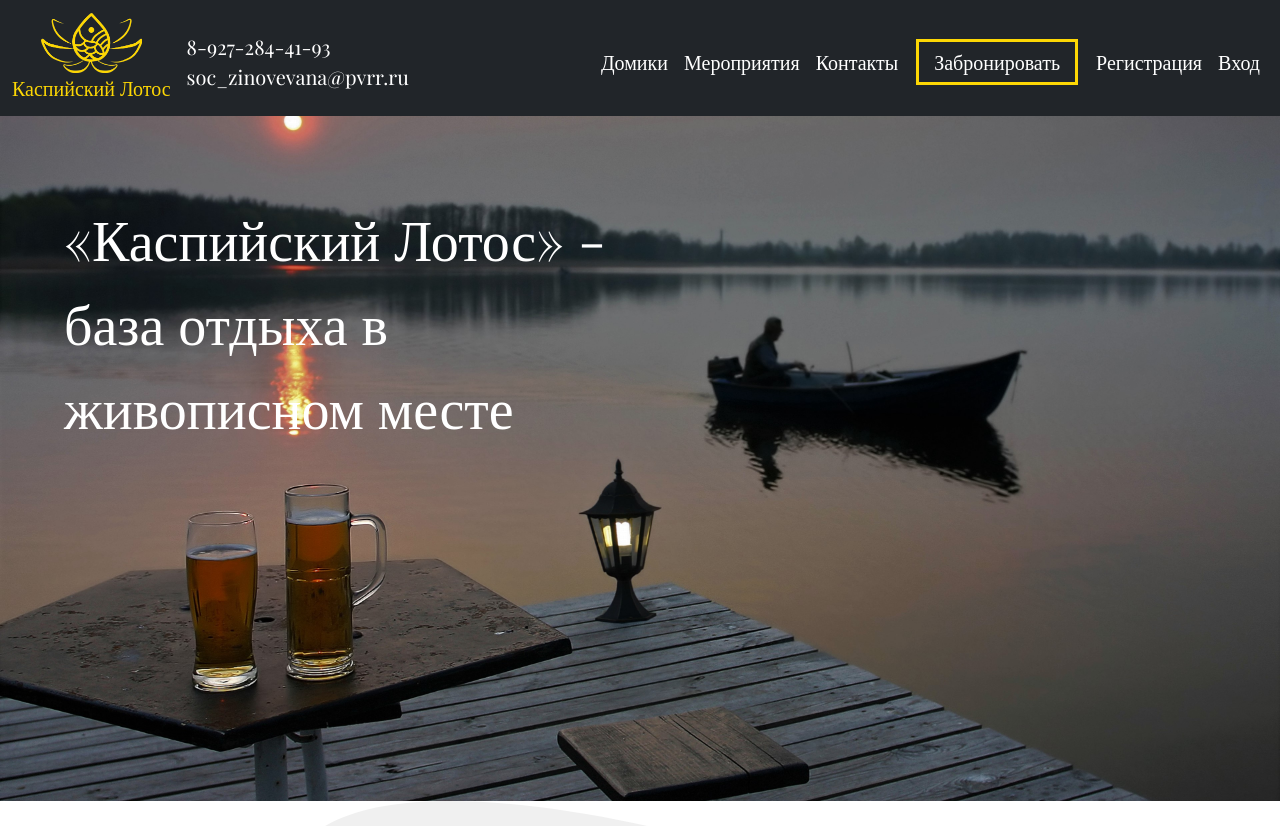
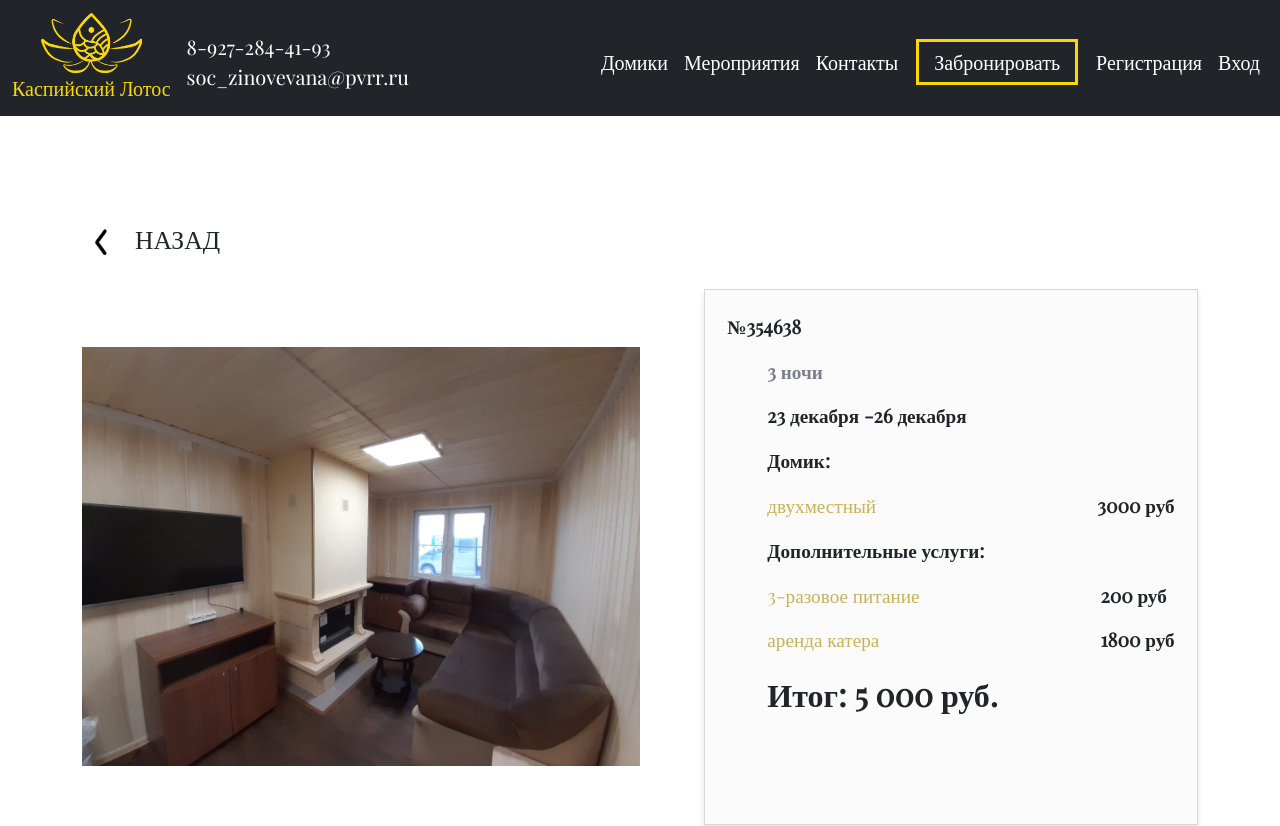
Before and after one commit to kidmustrun/volga-iron-hack2021, a Vue app: page /pay_house in a window 1280 px wide. Before the commit this address led to /. Shown: the top 826 px of the page. Built offline with nearby package versions, Linux system fonts and the light colour scheme.

Commit message:
add final page of pay houses

```diff
--- /dev/null
+++ b/src/components/Pay.vue
@@ -0,0 +1,121 @@
+<template>
+    <div class="container">
+        <div class="block_back d-flex">
+        <img src="@/assets/back.png" alt="">
+        <router-link class="btn align-right mt-3 " to="/view_house">НАЗАД</router-link>
+        </div>
+        <div class="view">
+              <img src="@/assets/room1.jpeg" alt="">
+              <div class="desc">
+                   <p class="number">№354638</p>
+                   <div class="content">
+                       <p class="time">3 ночи</p>
+                       <p class="period">23 декабря -26 декабря</p>
+                       <p class="house">Домик:</p>
+                       <div class="choice">
+                            <p class="type_house">двухместный</p>
+                            <p class="type_price">3000 руб</p>
+                       </div>
+                       <p class="house">Дополнительные услуги:</p>
+                       <div class="choice">
+                            <div class="choice_services">
+                                <p class="type_house">3-разовое питание</p>
+                                <p class="type_house">аренда катера</p>
+                            </div>
+                            <div>
+                                <p class="type_price">200 руб</p>
+                                <p class="type_price">1800 руб</p>
+                            </div>
+                       </div>
+                       <p class="outcome">Итог: 5 000 руб.</p>
+                   </div>
+              </div>
+        </div>
+        <div class="d-flex justify-content-end">
+        <router-link class="btn_border align-right mt-3" to="/booking">
+          Оплатить
+        </router-link>
+      </div>
+    </div>
+</template>
+<style scoped>
+.block_back img {
+  margin-top: 3vh;
+  max-width: 50%;
+  height: auto;
+  max-height: 70%;
+  display: block;
+}
+.block_back{
+    margin-top: 10vh;
+    align-items: center;
+    width: 10vh;
+    justify-content: flex-start;
+}
+.btn{
+    margin: auto auto;
+    font-size:1.6rem;
+}
+.view{
+
+    width: 100%;
+    align-items: center;
+    margin-top: 3vh;
+    margin-bottom: 1vh;
+    padding-bottom: 3vh;
+    display: flex;
+    column-gap: 8vh;
+}
+.view img {
+  width: 50%;
+  height: auto;
+
+}
+.desc{
+    padding: 2%;
+    border: rgba(50, 69, 76, 0.19) 1px solid;
+    height:67vh;
+    width: 100%;
+    box-shadow: 0px 4px 6px 0px rgba(0, 0, 0, 0.1);
+    background-color: #FBFBFB;
+}
+.number, .period, .house, .type_price{
+    font-size: 1.2rem;
+    font-weight: bold;
+}
+.time{
+    font-size: 1.2rem;
+    font-weight: bold;
+    color: #7E7D8C;
+}
+.type_house{
+    font-size: 1.2rem;
+    color: #C9B158;
+}
+.choice{
+    display: flex;
+    justify-content: space-between;
+}
+.content{
+    margin-left: 5vh;
+}
+.outcome{
+    font-size: 2rem;
+    font-weight: bold;
+}
+.btn_border{
+    text-align: center;
+    width: 82vh;
+}
+@media (max-width:1090px){
+    .view{
+        flex-direction: column;
+    }
+    .view img {
+        width: 100%;
+}
+.btn_border{
+    padding: 3% 7%;
+}
+}
+</style>
--- a/src/components/SelectHouse.vue
+++ b/src/components/SelectHouse.vue
@@ -50,7 +50,7 @@
         <p class="type">Двухместный домик + трёхразовое питание + аренда катера</p>
         <h3 class="itog"><b>Итог: 5 000 руб.</b></h3>
          <div class="d-flex justify-content-center">
-             <router-link class="btn_border align-right mt-3" to="/booking">
+             <router-link class="btn_border align-right mt-3" to="/pay_house">
                Забронировать
            </router-link>
       </div>
--- a/src/main.js
+++ b/src/main.js
@@ -10,6 +10,7 @@ import Account from "./pages/Account.vue";
 import SignIn from "./pages/SignIn.vue";
 import SignUp from "./pages/SignUp.vue";
 import ViewHouse from './pages/ViewHouse.vue';
+import PayHouse from './pages/PayHouse.vue';
 
 Vue.config.productionTip = false;
 Vue.use(VueRouter);
@@ -23,6 +24,7 @@ const routes = [
   { path: "/events", component: Events },
   { path: '/view_house', component: ViewHouse },
   { path: "/contacts", component: Contacts },
+  { path: "/pay_house", component: PayHouse },
   {
     path: "/booking",
     component: Booking,
--- a/src/pages/Booking.vue
+++ b/src/pages/Booking.vue
@@ -25,7 +25,7 @@
                     <p class="title">Двухместный домик</p>
                     <div class="price">
                       <p class="price_box">от 10 000 руб</p>
-                      <router-link class="btn_border align-right mt-3" to="/booking">
+                      <router-link class="btn_border align-right mt-3" to="/view_house">
                         Выбрать
                       </router-link>
                     </div>
--- /dev/null
+++ b/src/pages/PayHouse.vue
@@ -0,0 +1,19 @@
+
+<template>
+  <div id="app">
+    <Header />
+    <Pay />
+<router-view></router-view>
+
+    <Footer />
+  </div>
+</template>
+
+<script>
+import Pay from "../components/Pay.vue"
+export default{
+    components:{
+        Pay
+    }
+};
+</script>
```
